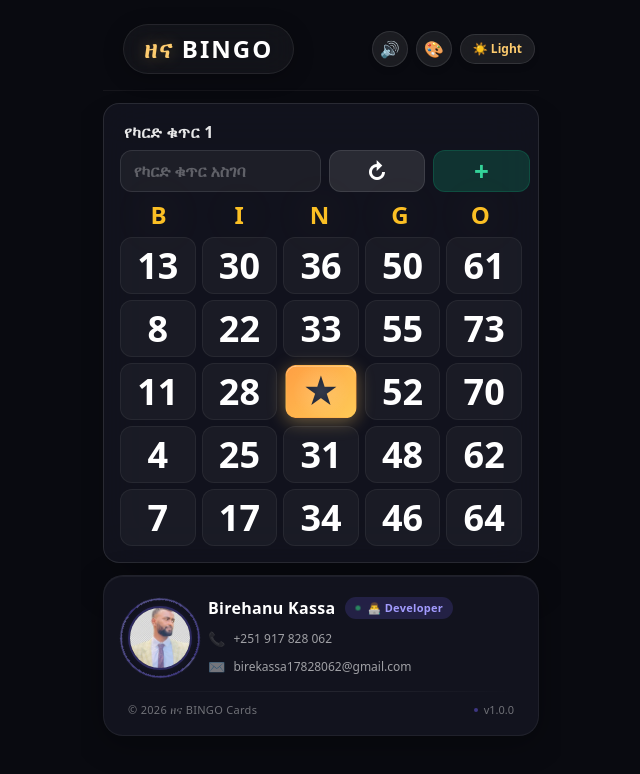
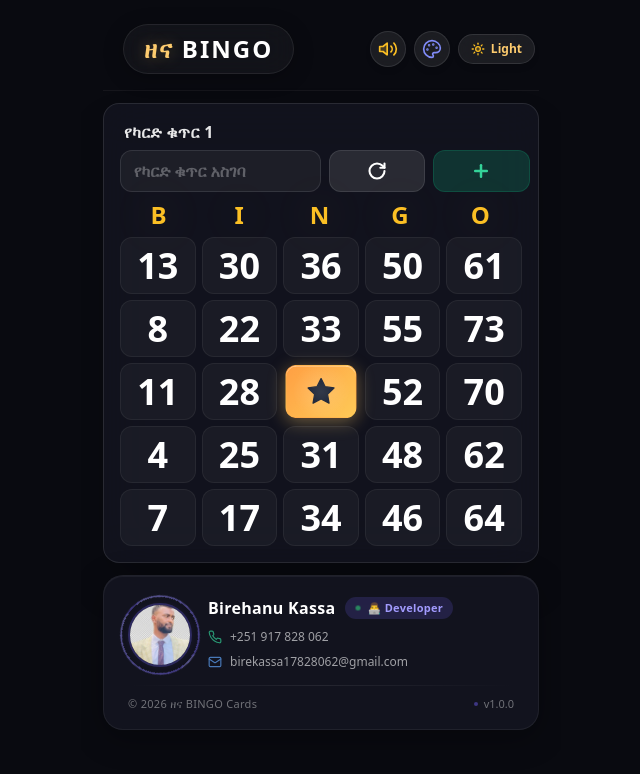
Before and after one commit to birekassa23/zena-BINGO-cards, a React (Vite) app: page / in a window 1280 px wide. Shown: the top 774 px of the page, without its empty margins (319-959 px from the left). Built offline with nearby package versions, Linux system fonts and the light colour scheme.

Commit message:
feat(ui): add unified SVG icon set, enhance accessibility and update Android app assets

```diff
--- a/src/App.jsx
+++ b/src/App.jsx
@@ -4,6 +4,16 @@ import BingoCard from "./components/BingoCard";
 import Footer from "./components/Footer";
 import ThemePage from "./components/ThemePage";
 import { useBingoGame, getCardNumber } from "./hooks/useBingoGame";
+import {
+  IconVolumeOn,
+  IconVolumeOff,
+  IconPalette,
+  IconSun,
+  IconMoon,
+  IconWarning,
+  IconCheck,
+  IconInfo,
+} from "./components/Icons";
 
 function App() {
   const {
@@ -89,12 +99,14 @@ function App() {
             color: isDarkMode ? "#ffffff" : "#1e293b",
           }}
         >
-          <span>
-            {toast.type === "warning"
-              ? "⚠️"
-              : toast.type === "success"
-                ? "✅"
-                : "ℹ️"}
+          <span className="flex-shrink-0">
+            {toast.type === "warning" ? (
+              <IconWarning className="w-4 h-4 text-amber-400" />
+            ) : toast.type === "success" ? (
+              <IconCheck className="w-4 h-4 text-emerald-400" />
+            ) : (
+              <IconInfo className="w-4 h-4 text-indigo-400" />
+            )}
           </span>
           <span>{toast.message}</span>
         </div>
@@ -114,7 +126,7 @@ function App() {
 
               {/* Header Controls: Sound Toggle, Palette Page & Quick Theme */}
               <div className="flex items-center gap-1.5 sm:gap-2">
-                {/* Sound Toggle (🔊 / 🔇) */}
+                {/* Sound Toggle */}
                 <button
                   className="w-9 h-9 rounded-full border border-white/10 backdrop-blur-md font-bold text-base flex items-center justify-center transition-all hover:scale-105 active:scale-95 shadow-md"
                   style={{
@@ -127,7 +139,11 @@ function App() {
                   aria-label={soundOn ? "ድምፅ አጥፋ (Mute)" : "ድምፅ አብራ (Unmute)"}
                   title={soundOn ? "ድምፅ በርቷል (Sound ON)" : "ድምፅ ጠፍቷል (Sound OFF)"}
                 >
-                  {soundOn ? "🔊" : "🔇"}
+                  {soundOn ? (
+                    <IconVolumeOn className="w-5 h-5 text-amber-400" />
+                  ) : (
+                    <IconVolumeOff className="w-5 h-5 text-slate-400" />
+                  )}
                 </button>
 
                 {/* Navigate to Theme Settings Page */}
@@ -143,12 +159,12 @@ function App() {
                   aria-label="የጀርባ ገጽታ ማስተካከያ"
                   title="የጀርባ ገጽታ ማስተካከያ (Background Settings)"
                 >
-                  🎨
+                  <IconPalette className="w-5 h-5 text-indigo-400" />
                 </button>
 
                 {/* Quick Theme Toggle */}
                 <button
-                  className="px-3 py-1.5 rounded-full border border-white/10 backdrop-blur-md font-bold text-xs transition-all hover:scale-105 active:scale-95 shadow-md"
+                  className="px-3 py-1.5 rounded-full border border-white/10 backdrop-blur-md font-bold text-xs transition-all hover:scale-105 active:scale-95 shadow-md flex items-center gap-1.5"
                   style={{
                     backgroundColor: isDarkMode
                       ? "rgba(255,255,255,0.08)"
@@ -158,7 +174,17 @@ function App() {
                   onClick={toggleQuickTheme}
                   aria-label="Toggle theme"
                 >
-                  {isDarkMode ? "☀️ Light" : "🌙 Dark"}
+                  {isDarkMode ? (
+                    <>
+                      <IconSun className="w-3.5 h-3.5 text-amber-400" />
+                      <span>Light</span>
+                    </>
+                  ) : (
+                    <>
+                      <IconMoon className="w-3.5 h-3.5 text-purple-700" />
+                      <span>Dark</span>
+                    </>
+                  )}
                 </button>
               </div>
             </div>
@@ -230,8 +256,8 @@ function App() {
               color: isDarkMode ? "#ffffff" : "#1e293b",
             }}
           >
-            <div className="w-12 h-12 rounded-full flex items-center justify-center text-2xl bg-red-500/15 text-red-500">
-              ⚠️
+            <div className="w-12 h-12 rounded-full flex items-center justify-center bg-red-500/15 text-red-500">
+              <IconWarning className="w-6 h-6 text-red-500" />
             </div>
             <div className="font-extrabold text-base">ምልክቶችን ማጥፋት ይፈልጋሉ?</div>
             <div
--- a/src/components/BingoCard.jsx
+++ b/src/components/BingoCard.jsx
@@ -1,5 +1,6 @@
 import React, { useState, useMemo, useEffect } from "react";
 import BingoCell from "./BingoCell";
+import { IconTrophy, IconRefresh, IconPlus, IconClose } from "./Icons";
 
 export default function BingoCard({
   card,
@@ -166,7 +167,7 @@ export default function BingoCard({
 
         {winResult.hasWon && (
           <span className="px-2 py-0.5 rounded-full text-[clamp(10px,1.2vw,12px)] font-black bg-gradient-to-r from-emerald-400 to-cyan-400 text-slate-950 shadow-md animate-pulse flex items-center gap-1">
-            <span>🏆</span>
+            <IconTrophy className="w-3.5 h-3.5 flex-shrink-0" />
             <span>ቢንጎ! (BINGO)</span>
           </span>
         )}
@@ -176,6 +177,8 @@ export default function BingoCard({
       <div className="flex items-center gap-[clamp(4px,0.6vw,8px)] mb-[clamp(2px,0.5vw,6px)] flex-shrink-0 w-full">
         {showSearch && (
           <input
+            id={`card-search-input-${displayCardNumber}`}
+            name={`card_search_${displayCardNumber}`}
             type="number"
             className={`flex-[0_0_50%] min-w-0 ${
               isDual ? "h-[clamp(26px,3.2vw,36px)]" : "h-[clamp(28px,4vw,42px)]"
@@ -210,8 +213,9 @@ export default function BingoCard({
             }`}
             onClick={handleActionPress}
             title={isActionActive ? "Replace Card" : "Clear Marks"}
+            aria-label={isActionActive ? "Replace Card" : "Clear Marks"}
           >
-            ↻
+            <IconRefresh className="w-5 h-5" />
           </button>
 
           {/* Add Button (+) or Remove Button (✕) */}
@@ -228,7 +232,7 @@ export default function BingoCard({
               title="Add Card"
               aria-label="Add card"
             >
-              +
+              <IconPlus className="w-5 h-5" />
             </button>
           ) : (
             onRemove && (
@@ -244,7 +248,7 @@ export default function BingoCard({
                 aria-label="Remove card"
                 title="Remove Card"
               >
-                ✕
+                <IconClose className="w-5 h-5" />
               </button>
             )
           )}
--- a/src/components/BingoCell.jsx
+++ b/src/components/BingoCell.jsx
@@ -1,5 +1,6 @@
 import React from "react";
 import "./BingoCell.css";
+import { IconStar } from "./Icons";
 
 export default function BingoCell({
   value,
@@ -56,7 +57,9 @@ export default function BingoCell({
       }}
     >
       {isFree ? (
-        <span className="cell-icon">★</span>
+        <span className="cell-icon flex items-center justify-center w-full h-full">
+          <IconStar className="w-[60%] h-[60%]" />
+        </span>
       ) : (
         <span className="cell-value">{value}</span>
       )}
--- a/src/components/Footer.jsx
+++ b/src/components/Footer.jsx
@@ -2,6 +2,7 @@ import React, { useState } from "react";
 import "./Footer.css";
 import developerWebp from "../developer.webp";
 import developerPng from "../developer.png";
+import { IconPhone, IconMail } from "./Icons";
 
 export default function Footer({ isDarkMode }) {
   const [imageError, setImageError] = useState(false);
@@ -47,7 +48,7 @@ export default function Footer({ isDarkMode }) {
               className="footer-contact"
               aria-label="Call Birehanu Kassa"
             >
-              <span className="footer-icon">📞</span>
+              <IconPhone className="footer-icon w-3.5 h-3.5 text-emerald-400" />
               <span>+251 917 828 062</span>
             </a>
             <a
@@ -55,7 +56,7 @@ export default function Footer({ isDarkMode }) {
               className="footer-contact"
               aria-label="Email Birehanu Kassa"
             >
-              <span className="footer-icon">✉️</span>
+              <IconMail className="footer-icon w-3.5 h-3.5 text-blue-400" />
               <span>birekassa17828062@gmail.com</span>
             </a>
           </div>
--- /dev/null
+++ b/src/components/Icons.jsx
@@ -0,0 +1,302 @@
+import React from "react";
+
+export function IconVolumeOn({ className = "w-5 h-5", ...props }) {
+  return (
+    <svg
+      viewBox="0 0 24 24"
+      fill="none"
+      stroke="currentColor"
+      strokeWidth="2"
+      strokeLinecap="round"
+      strokeLinejoin="round"
+      className={className}
+      {...props}
+    >
+      <polygon points="11 5 6 9 2 9 2 15 6 15 11 19 11 5" fill="currentColor" fillOpacity="0.2" />
+      <path d="M15.54 8.46a5 5 0 0 1 0 7.07" />
+      <path d="M19.07 4.93a10 10 0 0 1 0 14.14" />
+    </svg>
+  );
+}
+
+export function IconVolumeOff({ className = "w-5 h-5", ...props }) {
+  return (
+    <svg
+      viewBox="0 0 24 24"
+      fill="none"
+      stroke="currentColor"
+      strokeWidth="2"
+      strokeLinecap="round"
+      strokeLinejoin="round"
+      className={className}
+      {...props}
+    >
+      <polygon points="11 5 6 9 2 9 2 15 6 15 11 19 11 5" fill="currentColor" fillOpacity="0.2" />
+      <line x1="23" y1="9" x2="17" y2="15" />
+      <line x1="17" y1="9" x2="23" y2="15" />
+    </svg>
+  );
+}
+
+export function IconPalette({ className = "w-5 h-5", ...props }) {
+  return (
+    <svg
+      viewBox="0 0 24 24"
+      fill="none"
+      stroke="currentColor"
+      strokeWidth="2"
+      strokeLinecap="round"
+      strokeLinejoin="round"
+      className={className}
+      {...props}
+    >
+      <circle cx="13.5" cy="6.5" r=".5" fill="currentColor" />
+      <circle cx="17.5" cy="10.5" r=".5" fill="currentColor" />
+      <circle cx="8.5" cy="7.5" r=".5" fill="currentColor" />
+      <circle cx="6.5" cy="12.5" r=".5" fill="currentColor" />
+      <path d="M12 2C6.5 2 2 6.5 2 12s4.5 10 10 10c.926 0 1.648-.746 1.648-1.688 0-.437-.18-.835-.437-1.125-.29-.289-.438-.652-.438-1.125a1.64 1.64 0 0 1 1.668-1.668h1.996c3.051 0 5.563-2.512 5.563-5.563C22 6.5 17.5 2 12 2z" />
+    </svg>
+  );
+}
+
+export function IconSun({ className = "w-4 h-4", ...props }) {
+  return (
+    <svg
+      viewBox="0 0 24 24"
+      fill="none"
+      stroke="currentColor"
+      strokeWidth="2.2"
+      strokeLinecap="round"
+      strokeLinejoin="round"
+      className={className}
+      {...props}
+    >
+      <circle cx="12" cy="12" r="4" fill="currentColor" fillOpacity="0.2" />
+      <path d="M12 2v2" />
+      <path d="M12 20v2" />
+      <path d="m4.93 4.93 1.41 1.41" />
+      <path d="m17.66 17.66 1.41 1.41" />
+      <path d="M2 12h2" />
+      <path d="M20 12h2" />
+      <path d="m6.34 17.66-1.41 1.41" />
+      <path d="m19.07 4.93-1.41 1.41" />
+    </svg>
+  );
+}
+
+export function IconMoon({ className = "w-4 h-4", ...props }) {
+  return (
+    <svg
+      viewBox="0 0 24 24"
+      fill="currentColor"
+      stroke="currentColor"
+      strokeWidth="1.5"
+      strokeLinecap="round"
+      strokeLinejoin="round"
+      className={className}
+      {...props}
+    >
+      <path d="M12 3a6 6 0 0 0 9 9 9 9 0 1 1-9-9Z" />
+    </svg>
+  );
+}
+
+export function IconRefresh({ className = "w-5 h-5", ...props }) {
+  return (
+    <svg
+      viewBox="0 0 24 24"
+      fill="none"
+      stroke="currentColor"
+      strokeWidth="2.5"
+      strokeLinecap="round"
+      strokeLinejoin="round"
+      className={className}
+      {...props}
+    >
+      <path d="M21 12a9 9 0 1 1-9-9c2.52 0 4.93 1 6.74 2.74L21 8" />
+      <path d="M21 3v5h-5" />
+    </svg>
+  );
+}
+
+export function IconPlus({ className = "w-5 h-5", ...props }) {
+  return (
+    <svg
+      viewBox="0 0 24 24"
+      fill="none"
+      stroke="currentColor"
+      strokeWidth="3"
+      strokeLinecap="round"
+      strokeLinejoin="round"
+      className={className}
+      {...props}
+    >
+      <line x1="12" y1="5" x2="12" y2="19" />
+      <line x1="5" y1="12" x2="19" y2="12" />
+    </svg>
+  );
+}
+
+export function IconClose({ className = "w-5 h-5", ...props }) {
+  return (
+    <svg
+      viewBox="0 0 24 24"
+      fill="none"
+      stroke="currentColor"
+      strokeWidth="2.5"
+      strokeLinecap="round"
+      strokeLinejoin="round"
+      className={className}
+      {...props}
+    >
+      <line x1="18" y1="6" x2="6" y2="18" />
+      <line x1="6" y1="6" x2="18" y2="18" />
+    </svg>
+  );
+}
+
+export function IconStar({ className = "w-6 h-6", ...props }) {
+  return (
+    <svg
+      viewBox="0 0 24 24"
+      fill="currentColor"
+      stroke="currentColor"
+      strokeWidth="1"
+      strokeLinecap="round"
+      strokeLinejoin="round"
+      className={className}
+      {...props}
+    >
+      <polygon points="12 2 15.09 8.26 22 9.27 17 14.14 18.18 21.02 12 17.77 5.82 21.02 7 14.14 2 9.27 8.91 8.26 12 2" />
+    </svg>
+  );
+}
+
+export function IconTrophy({ className = "w-4 h-4", ...props }) {
+  return (
+    <svg
+      viewBox="0 0 24 24"
+      fill="none"
+      stroke="currentColor"
+      strokeWidth="2"
+      strokeLinecap="round"
+      strokeLinejoin="round"
+      className={className}
+      {...props}
+    >
+      <path d="M6 9H4.5a2.5 2.5 0 0 1 0-5H6" />
+      <path d="M18 9h1.5a2.5 2.5 0 0 0 0-5H18" />
+      <path d="M4 22h16" />
+      <path d="M10 14.66V17c0 .55-.47.98-.97 1.21C7.85 18.75 7 20.24 7 22" />
+      <path d="M14 14.66V17c0 .55.47.98.97 1.21C16.15 18.75 17 20.24 17 22" />
+      <path d="M18 2H6v7a6 6 0 0 0 12 0V2Z" fill="currentColor" fillOpacity="0.25" />
+    </svg>
+  );
+}
+
+export function IconPhone({ className = "w-4 h-4", ...props }) {
+  return (
+    <svg
+      viewBox="0 0 24 24"
+      fill="none"
+      stroke="currentColor"
+      strokeWidth="2"
+      strokeLinecap="round"
+      strokeLinejoin="round"
+      className={className}
+      {...props}
+    >
+      <path d="M22 16.92v3a2 2 0 0 1-2.18 2 19.79 19.79 0 0 1-8.63-3.07 19.5 19.5 0 0 1-6-6 19.79 19.79 0 0 1-3.07-8.67A2 2 0 0 1 4.11 2h3a2 2 0 0 1 2 1.72 12.84 12.84 0 0 0 .7 2.81 2 2 0 0 1-.45 2.11L8.09 9.91a16 16 0 0 0 6 6l1.27-1.27a2 2 0 0 1 2.11-.45 12.84 12.84 0 0 0 2.81.7A2 2 0 0 1 22 16.92z" />
+    </svg>
+  );
+}
+
+export function IconMail({ className = "w-4 h-4", ...props }) {
+  return (
+    <svg
+      viewBox="0 0 24 24"
+      fill="none"
+      stroke="currentColor"
+      strokeWidth="2"
+      strokeLinecap="round"
+      strokeLinejoin="round"
+      className={className}
+      {...props}
+    >
+      <rect width="20" height="16" x="2" y="4" rx="2" />
+      <path d="m22 7-8.97 5.7a1.94 1.94 0 0 1-2.06 0L2 7" />
+    </svg>
+  );
+}
+
+export function IconWarning({ className = "w-6 h-6", ...props }) {
+  return (
+    <svg
+      viewBox="0 0 24 24"
+      fill="none"
+      stroke="currentColor"
+      strokeWidth="2"
+      strokeLinecap="round"
+      strokeLinejoin="round"
+      className={className}
+      {...props}
+    >
+      <path d="m21.73 18-8-14a2 2 0 0 0-3.48 0l-8 14A2 2 0 0 0 4 21h16a2 2 0 0 0 1.73-3Z" fill="currentColor" fillOpacity="0.15" />
+      <line x1="12" y1="9" x2="12" y2="13" />
+      <line x1="12" y1="17" x2="12.01" y2="17" strokeWidth="3" />
+    </svg>
+  );
+}
+
+export function IconCheck({ className = "w-4 h-4", ...props }) {
+  return (
+    <svg
+      viewBox="0 0 24 24"
+      fill="none"
+      stroke="currentColor"
+      strokeWidth="2.5"
+      strokeLinecap="round"
+      strokeLinejoin="round"
+      className={className}
+      {...props}
+    >
+      <polyline points="20 6 9 17 4 12" />
+    </svg>
+  );
+}
+
+export function IconInfo({ className = "w-4 h-4", ...props }) {
+  return (
+    <svg
+      viewBox="0 0 24 24"
+      fill="none"
+      stroke="currentColor"
+      strokeWidth="2"
+      strokeLinecap="round"
+      strokeLinejoin="round"
+      className={className}
+      {...props}
+    >
+      <circle cx="12" cy="12" r="10" />
+      <line x1="12" y1="16" x2="12" y2="12" />
+      <line x1="12" y1="8" x2="12.01" y2="8" strokeWidth="3" />
+    </svg>
+  );
+}
+
+export function IconArrowBack({ className = "w-4 h-4", ...props }) {
+  return (
+    <svg
+      viewBox="0 0 24 24"
+      fill="none"
+      stroke="currentColor"
+      strokeWidth="2.5"
+      strokeLinecap="round"
+      strokeLinejoin="round"
+      className={className}
+      {...props}
+    >
+      <path d="m15 18-6-6 6-6" />
+    </svg>
+  );
+}
```
Also changed, not shown: src/components/ThemePage.jsx (+9 -7 lines), 55 other files (tests, documents, lock files or other folders).
